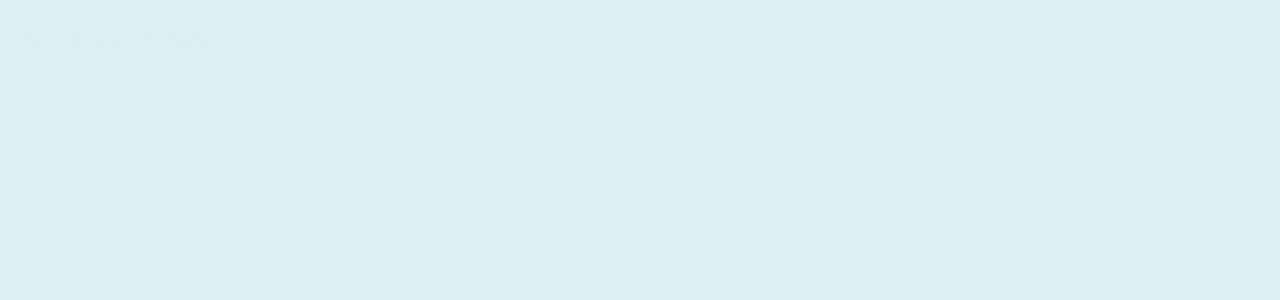
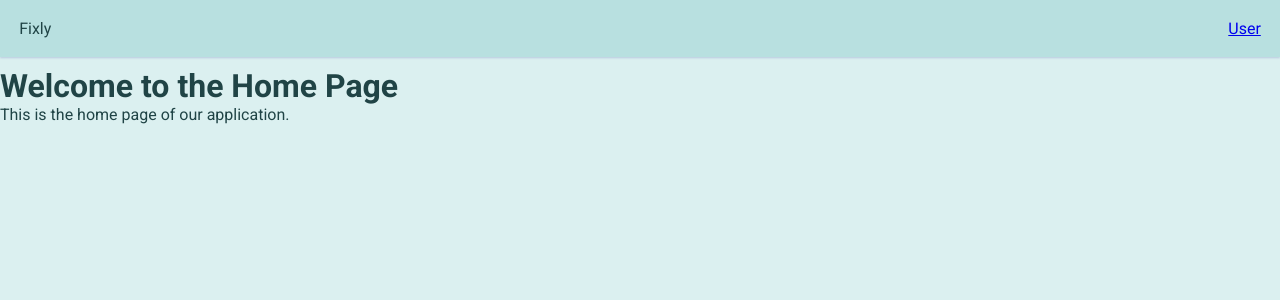
Before and after one commit to GuilhermeSouza01/tickets-react, a React (Vite) app: page / in a window 1280 px wide. Shown: the top 300 px of the page. Built offline with nearby package versions, Linux system fonts and the light colour scheme.

Commit message:
feat: config react-router-dom and setup routes

```diff
--- a/package.json
+++ b/package.json
@@ -12,6 +12,7 @@
   "dependencies": {
     "react": "^19.0.0",
     "react-dom": "^19.0.0",
+    "react-router-dom": "^7.5.0",
     "styled-components": "^6.1.17"
   },
   "devDependencies": {
--- a/src/App.jsx
+++ b/src/App.jsx
@@ -2,15 +2,17 @@ import React from "react";
 import { ThemeProvider } from "styled-components";
 import { defaultTheme } from "./styles/themes/default";
 import { GlobalStyle } from "./styles/themes/global";
+import { BrowserRouter } from "react-router-dom";
+import { Router } from "./Router";
 
 
 export function App() {
 
   return (
     <ThemeProvider theme={defaultTheme}>
-      <div style={{ backgroundColor: defaultTheme.backgroundLight, color: defaultTheme.textPrimary, padding: '20px' }}>
-        <h1 style={{ color: defaultTheme.primary }}>My React App</h1>
-      </div>
+      <BrowserRouter>
+        <Router />
+      </BrowserRouter>
       <GlobalStyle />
     </ThemeProvider>
 
--- /dev/null
+++ b/src/Router.jsx
@@ -0,0 +1,14 @@
+import React from "react"
+import { Route, Routes } from "react-router-dom"
+import { Home } from "./pages/Home/Home"
+import { DefaultLayout } from "./layouts/DefaultLayout"
+
+export function Router() {
+  return (
+    <Routes>
+      <Route path="/" element={<DefaultLayout />}>
+      <Route path="/" element={<Home />} />
+      </Route>
+    </Routes>
+  )
+}
--- /dev/null
+++ b/src/components/Header/index.jsx
@@ -0,0 +1,13 @@
+import React from 'react';
+import { HeaderContainer } from './styles';
+
+export function Header() {
+  return (
+    <HeaderContainer>
+      <span>Fixly</span>
+      <nav>
+        <a href='/'>User</a>
+      </nav>
+    </HeaderContainer>
+  )
+}
--- /dev/null
+++ b/src/components/Header/styles.js
@@ -0,0 +1,11 @@
+import styled from "styled-components";
+
+export const HeaderContainer = styled.header`
+  display: flex;
+  align-items: center;
+  justify-content: space-between;
+  width: 100%;
+  padding: 1.2rem;
+  background-color: ${ props => props.theme['background-200']};
+  box-shadow: 0 1px 2px 0px ${ props => props.theme['secondary-200']};
+`;
--- /dev/null
+++ b/src/layouts/DefaultLayout/index.jsx
@@ -0,0 +1,15 @@
+import React from 'react';
+import { Header } from '../../components/Header';
+import { Outlet } from 'react-router-dom';
+import { LayoutContainer } from './styles';
+
+export function DefaultLayout() {
+  return (
+    <LayoutContainer>
+      <Header />
+      <main>
+        <Outlet />
+      </main>
+    </LayoutContainer>
+  )
+}
--- /dev/null
+++ b/src/layouts/DefaultLayout/styles.js
@@ -0,0 +1,9 @@
+import styled from "styled-components";
+
+export const LayoutContainer = styled.div`
+  display: flex;
+  flex-direction: column;
+  height: 100vh;
+  align-items: flex-start;
+  gap: 0.625rem;
+`;
--- /dev/null
+++ b/src/pages/Home/Home.jsx
@@ -0,0 +1,11 @@
+import React from 'react';
+import { Header } from '../../components/Header';
+
+export function Home() {
+  return (
+    <div>
+      <h1>Welcome to the Home Page</h1>
+      <p>This is the home page of our application.</p>
+    </div>
+  );
+}
--- a/src/styles/themes/global.js
+++ b/src/styles/themes/global.js
@@ -15,7 +15,7 @@ export const GlobalStyle = createGlobalStyle`
 
   body {
     background-color: ${props => props.theme['background-100']};
-    color: ${props => props.theme['primary-100']};
+    color: ${props => props.theme['primary-800']};
   }
 
   body, input, text-area, button {
```
Also changed, not shown: 1 other file (tests, documents, lock files or other folders).
